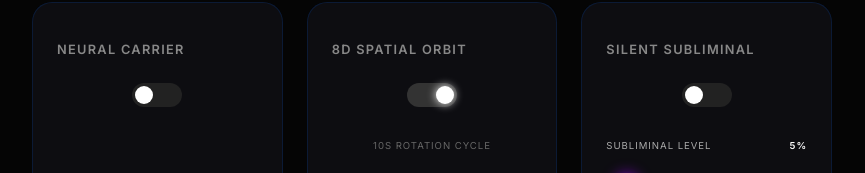
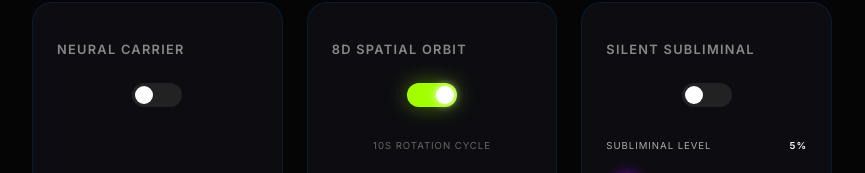
Before and after one commit to lilwezzy/neural, a React (Vite) app: page / in a window 1280 px wide. Shown: the part 1185-1358 px from the top of the page, without its empty margins (0-865 px from the left). Built offline with nearby package versions, Linux system fonts and the light colour scheme.

Commit message:
UI: Customize toggle colors with neon green and purple variants

```diff
--- a/src/App.css
+++ b/src/App.css
@@ -239,6 +239,16 @@ input:checked+.slider-round:before {
     box-shadow: 0 0 10px white;
 }
 
+input:checked+.toggle-green {
+    background-color: var(--neon-lime);
+    box-shadow: 0 0 20px rgba(162, 255, 0, 0.4);
+}
+
+input:checked+.toggle-purple {
+    background-color: var(--neon-purple);
+    box-shadow: 0 0 20px rgba(157, 0, 255, 0.4);
+}
+
 /* Helper for Neural Monitor small toggle */
 .small-toggle:before {
     width: 10px !important;
--- a/src/components/Dashboard.tsx
+++ b/src/components/Dashboard.tsx
@@ -163,7 +163,7 @@ export default function Dashboard() {
                                     checked={engineOn}
                                     onChange={(e) => setEngineOn(e.target.checked)}
                                 />
-                                <span className="slider-round"></span>
+                                <span className="slider-round toggle-purple"></span>
                             </label>
                         </div>
                     </div>
@@ -177,7 +177,7 @@ export default function Dashboard() {
                                     checked={spatial8D}
                                     onChange={(e) => setSpatial8D(e.target.checked)}
                                 />
-                                <span className="slider-round"></span>
+                                <span className="slider-round toggle-green"></span>
                             </label>
                         </div>
                         <div style={{ textAlign: 'center', fontSize: '0.6rem', color: '#666', letterSpacing: '0.1em' }}>
@@ -194,7 +194,7 @@ export default function Dashboard() {
                                     checked={subliminalOn}
                                     onChange={(e) => setSubliminalOn(e.target.checked)}
                                 />
-                                <span className="slider-round"></span>
+                                <span className="slider-round toggle-purple"></span>
                             </label>
                         </div>
 
```
